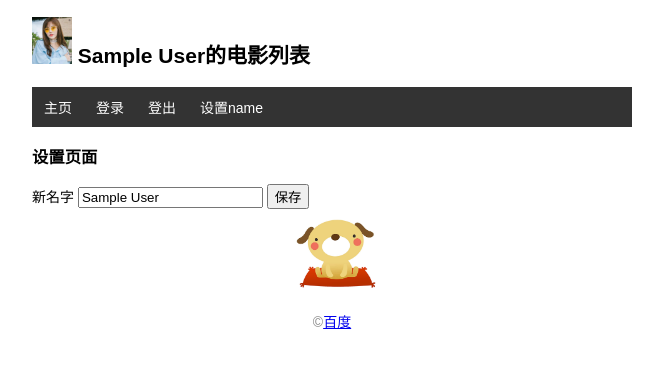
After one commit to lwj-wq/project, a Flask app: page /settings in a window 1280 px wide. The commit adds this page. Shown: the top 368 px of the page, without its empty margins (308-971 px from the left). Run offline with Flask 2, Linux system fonts and the light colour scheme; the visitor is signed in with stand-in values (Sample User, id 1); data comes from the database, SQL or seed files in the repository.

Commit message:
'使用Flask-login'

```diff
--- a/app.py
+++ b/app.py
@@ -2,6 +2,9 @@ from flask import Flask,render_template,request,url_for,redirect,flash
 from flask_sqlalchemy import SQLAlchemy
 import os,sys
 import click
+from werkzeug.security import generate_password_hash,check_password_hash
+
+from flask_login import LoginManager,UserMixin,login_user,logout_user,login_required,current_user
 
 WIN = sys.platform.startswith('win') # 判断是不是windows系统
 if WIN:
@@ -15,7 +18,37 @@ app = Flask(__name__)
 app.config['SQLALCHEMY_DATABASE_URI'] = prefix + os.path.join(app.root_path,'data.db')
 app.config['SQLALCHEMY_TRACK_MODIFICATIONS'] = False  # 对内存做优化
 app.config['SECRET_KEY'] = 'dev'
+
 db = SQLAlchemy(app)
+
+login_manager = LoginManager(app)  #实例化扩展类
+@login_manager.user_loader
+def load_user(user_id):
+    user = User.query.get(int(user_id))
+    return user
+login_manager.login_view = 'login'
+login_manager.login_message = '您未登录'
+
+
+# models 数据层
+class User(db.Model,UserMixin):
+    id = db.Column(db.Integer,primary_key=True)
+    name = db.Column(db.String(20))
+    username = db.Column(db.String(20))
+    password_hash = db.Column(db.String(128))
+
+    def set_password(self,password):
+        self.password_hash = generate_password_hash(password)
+
+    def validate_password(self,password):
+        return check_password_hash(self.password_hash,password)
+
+
+class Movie(db.Model):
+    id = db.Column(db.Integer,primary_key=True)
+    title = db.Column(db.String(20))
+    year = db.Column(db.String(4))
+
 # 注册命令
 @app.cli.command()
 @click.option('--drop',is_flag=True,help='Create after drop')
@@ -25,24 +58,22 @@ def initdb(drop):
     db.create_all()
     click.echo("初始化数据库完成！")
 
-# models 数据层
-class User(db.Model):
-    id = db.Column(db.Integer,primary_key=True)
-    name = db.Column(db.String(20))
-
-class Movie(db.Model):
-    id = db.Column(db.Integer,primary_key=True)
-    title = db.Column(db.String(20))
-    year = db.Column(db.String(4))
 @app.cli.command()
 def forge():
     db.create_all()
-    name = "sadk"
+    name = "Bruce"
     movies = [
-        {'title':"杀破狼",'year':"2010"},
-        {'title':"分手大师",'year':"2017"},
+        {'title':"杀破狼",'year':"2015"},
+        {'title':"分手大师",'year':"2014"},
         {'title':"机器之血",'year':"2017"},
-        {'title':"这个杀手不太冷",'year':"2017"},
+        {'title':"南极之恋",'year':"2018"},
+        {'title': "大人物", 'year': "2019"},
+        {'title': "大赢家", 'year': "2020"},
+        {'title': "囧妈", 'year': "2020"},
+        {'title': "战狼3", 'year': "2019"},
+        {'title': "半个喜剧", 'year': "2019"},
+        {'title': "哪吒之魔童降世", 'year': "2019"},
+
     ]
     user = User(name=name)
     db.session.add(user)
@@ -52,10 +83,33 @@ def forge():
     db.session.commit()
     click.echo('导入数据完成')
 
+# 生成管理员账户
+@app.cli.command()
+@click.option('--username',prompt=True,help='用户名')
+@click.option('--password',prompt=True,help='密码',confirmation_prompt=True,hide_input=True)
+def admin(username,password):
+    db.create_all()
+
+    user = User.query.first()
+    if user is not None:
+        click.echo('更新用户')
+        user.username = username
+        user.set_password(password)
+    else:
+        click.echo('创建用户')
+        user = User(username=username,name="Bruce")
+        user.set_password(password)
+        db.session.add(user)
+    db.session.commit()
+    click.echo('完成')
+
+
 @app.route('/',methods=['GET','POST'])
 def index():
     # user = User.query.first() #读取用户记录
     if request.method == 'POST':
+        if not current_user.is_authenticated:
+            return redirect(url_for('index'))
         title = request.form.get('title')
         year = request.form.get('year')
         # 验证数据不为空，year长度不能超过4，title长度不能超过60
@@ -73,6 +127,7 @@ def index():
 
 # 编辑视图
 @app.route('/movie/edit/<int:movie_id>',methods=['GET','POST'])
+@login_required
 def edit(movie_id):
     movie = Movie.query.get_or_404(movie_id)
     if request.method == 'POST':
@@ -92,12 +147,59 @@ def edit(movie_id):
 
 # 删除
 @app.route('/movie/delete/<int:movie_id>',methods=['POST'])
+@login_required
 def delete(movie_id):
     movie = Movie.query.get_or_404(movie_id)
     db.session.delete(movie)
     db.session.commit()
     flash('删除数据成功')
     return redirect(url_for('index'))
+
+# 登录
+@app.route('/login',methods=['GET','POST'])
+def login():
+    if request.method == 'POST':
+        username = request.form['username']
+        password = request.form['password']
+
+        if not username or not password:
+            flash('输入错误')
+            return redirect(url_for('login'))
+
+        user = User.query.first()
+        # 验证用户名和密码是否一致
+        if username == user.username and user.validate_password(password):
+            login_user(user)
+            flash('登录成功')
+            return redirect(url_for('index'))
+
+        flash('用户名或密码错误')
+        return redirect(url_for('login'))
+    return render_template('login.html')
+
+# 登出
+@app.route('/logout')
+def logout():
+    logout_user()
+    flash('退出')
+    return redirect(url_for('index'))
+
+# 设置
+@app.route('/settings',methods=['GET','POST'])
+@login_required
+def settings():
+    if request.method == 'POST':
+        name = request.form['name']
+        if not name or len(name)>20:
+            flash('输入错误')
+            return redirect(url_for('settings'))
+        current_user.name = name
+        # user = User.query.first()
+        # user.name = name
+        db.session.commit()
+        flash('设置完成name成功')
+        return redirect(url_for('index'))
+    return render_template('settings.html')
 
 # 处理页面404错误
 @app.errorhandler(404)
--- a/static/index.css
+++ b/static/indexx.css
@@ -54,6 +54,7 @@ nav li a {
     text-align: center;
     padding: 10px 12px;
     text-decoration: none;
+    float: left
 }
 
 nav li a:hover {
--- a/templates/base.html
+++ b/templates/base.html
@@ -5,7 +5,7 @@
     <meta charset="UTF-8">
     <meta name="viewport" content="width=device-width,initial-scale=1.0">
     <link rel="stylesheet" href="{{ url_for('static',filename='favicon.ico') }}">
-    <link rel="stylesheet" href="{{ url_for('static',filename='index.css') }}">
+    <link rel="stylesheet" href="{{ url_for('static',filename='indexx.css') }}">
     <title> {{ user.name }}的电影列表</title>
     {% endblock %}
 </head>
@@ -19,10 +19,22 @@
     </h2>
     <nav>
         <ul>
-            <li><a href="{{ url_for('index') }}">主页</a></li>
+            <li>
+                {% if current_user.is_authenticated %}
+                <a href="{{ url_for('index') }}">主页</a>
+                <a href="{{ url_for('login') }}">登录</a>
+                <a href="{{ url_for('logout') }}">登出</a>
+                <a href="{{ url_for('settings') }}">设置name</a>
+                {% else %}
+                <a href="{{ url_for('index') }}">主页</a>
+                <a href="{{ url_for('login') }}">登录</a>
+                {% endif %}
+            </li>
         </ul>
     </nav>
     {% block content %}{% endblock %}
+    <img src="{{ url_for('static',filename='imgas/timg.jpg') }}" alt="" style="width: 80px;
+    position: relative; left: 44%;top:10px;"}>
     <footer>&copy;<a href="http://www.baidu.com">百度</a></footer>
 
 </body>
--- a/templates/index.html
+++ b/templates/index.html
@@ -4,11 +4,13 @@
 {#    length过滤器获取movies变量长度 #}
 <p>{{movies|length}}</p>
 
+{% if current_user.is_authenticated %}
 <form action="/" method="POST">
     电影名称 <input type="text" name="title" autocomplete="off" required>
     电影年份 <input type="text" name="year" autocomplete="off" required>
     <input class='btn' type="submit" name="submit" value="添加电影信息">
 </form>
+{% endif %}
 
 <ul class="movie-list">
     {% for movie in movies %}
@@ -17,6 +19,7 @@
         <span class="float-right">
             <a href="http://v.baidu.com/v?word={{ movie.title }}&ct=301989888&rn=67&pn=0&db=0&s=0&fbl=800&ie=utf-8" class="vbaidu" target="_blank" title="百度视频中搜索">百度视频</a>
         </span>
+        {% if current_user.is_authenticated %}
         <span class="float-right">
             <a class='btn' href="{{ url_for('edit',movie_id=movie.id) }}">编辑</a>
         </span>
@@ -26,6 +29,7 @@
                 <input type="submit" name="delete" value="删除" onclick="return confirm('是否删除')">
             </form>
         </span>
+        {% endif %}
     </li>
 
     {% endfor %}
--- /dev/null
+++ b/templates/settings.html
@@ -0,0 +1,9 @@
+{% extends 'base.html' %}
+
+{% block content %}
+    <h3>设置页面</h3>
+    <form action="" method="post">
+        新名字 <input type="text" name="name" autocomplete="off" required value="{{ current_user.name }}">
+        <input type="submit" name="submit" value="保存">
+    </form>
+{% endblock %}
```
Also changed, not shown: templates/login.html (added, +14 -0 lines), static/imgas/timg.jpg (added).
